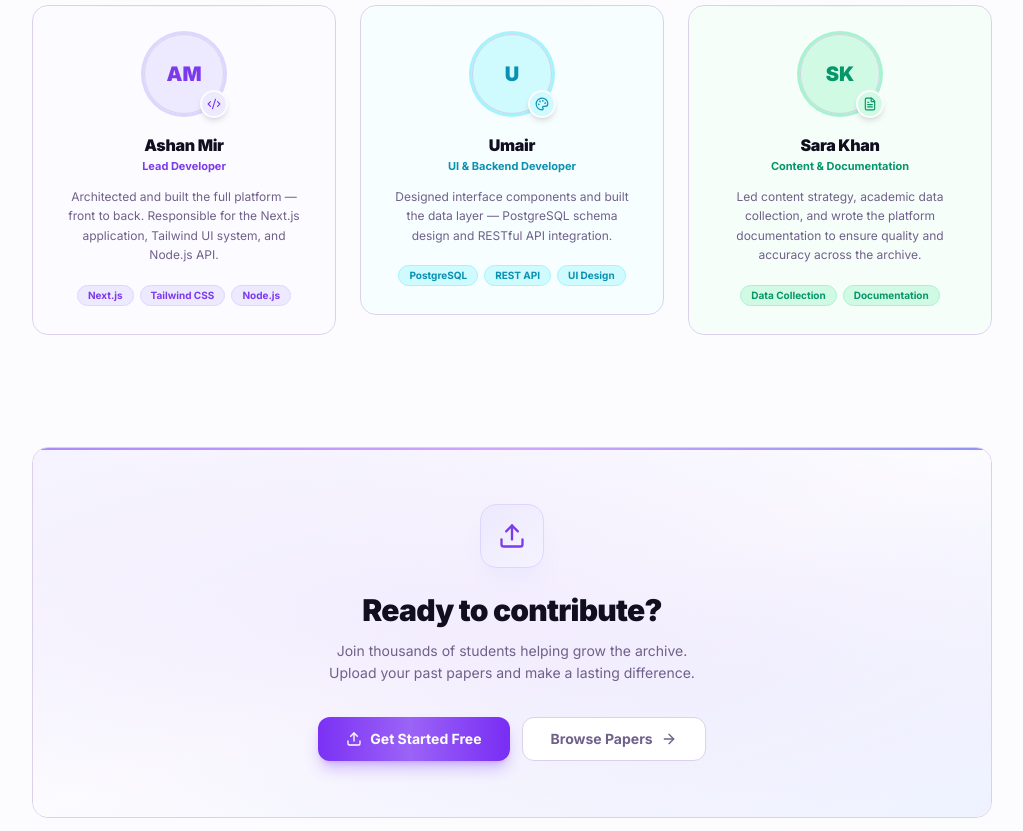
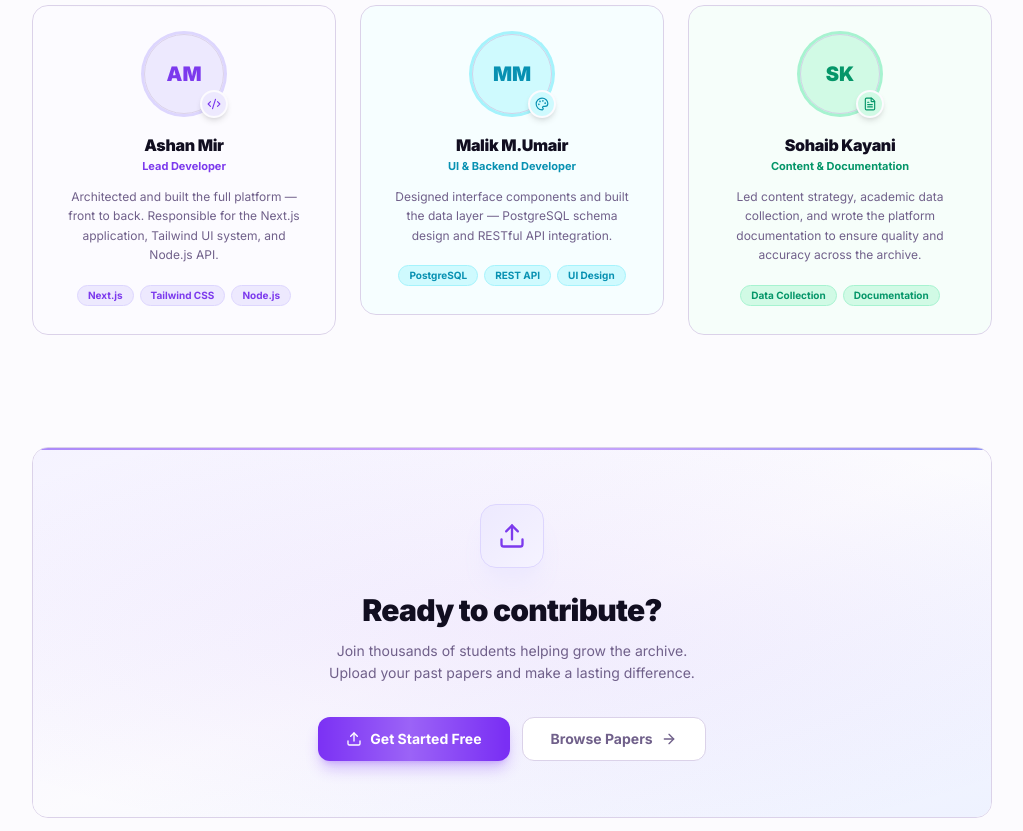
Before and after one commit to Mikey-Here3/University-Repo-FrontEnd, a Next.js app: page /about in a window 1280 px wide. Shown: the part 2520-3351 px from the top of the page, without its empty margins (128-1151 px from the left). Built offline with nearby package versions, Linux system fonts and the light colour scheme.

Commit message:
Update page.tsx

```diff
--- a/src/app/(public)/about/page.tsx
+++ b/src/app/(public)/about/page.tsx
@@ -24,7 +24,7 @@ const TEAM = [
   },
   {
     id:      "2",
-    name:    "Umair",
+    name:    "Malik M.Umair",
     role:    "UI & Backend Developer",
     bio:     "Designed interface components and built the data layer — PostgreSQL schema design and RESTful API integration.",
     accent:  { bg:"bg-cyan-100", text:"text-cyan-600", ring:"ring-cyan-200", dot:"bg-cyan-500" },
@@ -33,7 +33,7 @@ const TEAM = [
   },
   {
     id:      "3",
-    name:    "Sara Khan",
+    name:    "Sohaib Kayani",
     role:    "Content & Documentation",
     bio:     "Led content strategy, academic data collection, and wrote the platform documentation to ensure quality and accuracy across the archive.",
     accent:  { bg:"bg-emerald-100", text:"text-emerald-600", ring:"ring-emerald-200", dot:"bg-emerald-500" },
```
